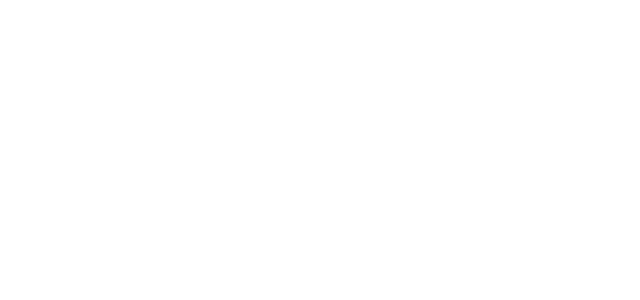
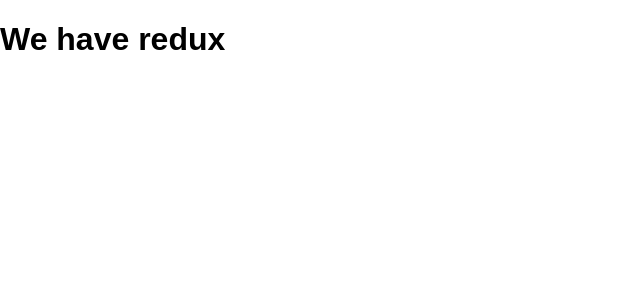
Before and after one commit to andreaswierm/kanban-board, a React app: page / in a window 1280 px wide. Shown: the top 300 px of the page, without its empty margins (0-640 px from the left). Built offline with nearby package versions, Linux system fonts and the light colour scheme.

Commit message:
chore(config):set up redux

```diff
--- a/src/App.js
+++ b/src/App.js
@@ -1,8 +1,15 @@
 import React, { Component } from 'react';
+
+import store from './config/store';
+import { Provider } from 'react-redux';
 
 class App extends Component {
   render() {
-    return null;
+    return (
+  		<Provider store={store}>
+        <h1>We have redux</h1>
+  		</Provider>
+  	);
   }
 }
 
--- /dev/null
+++ b/src/config/store.js
@@ -0,0 +1,20 @@
+import {
+  applyMiddleware,
+  combineReducers,
+  createStore,
+  compose
+} from 'redux';
+
+import thunk from 'redux-thunk';
+
+const reducers = combineReducers({});
+
+const middlewares = compose(
+  applyMiddleware(thunk),
+  window.devToolsExtension && process.env.NODE_ENV !== 'production' ? window.devToolsExtension() : f => f
+);
+
+export default createStore(
+  reducers,
+  middlewares
+);
```
Also changed, not shown: 1 other file (tests, documents, lock files or other folders).
